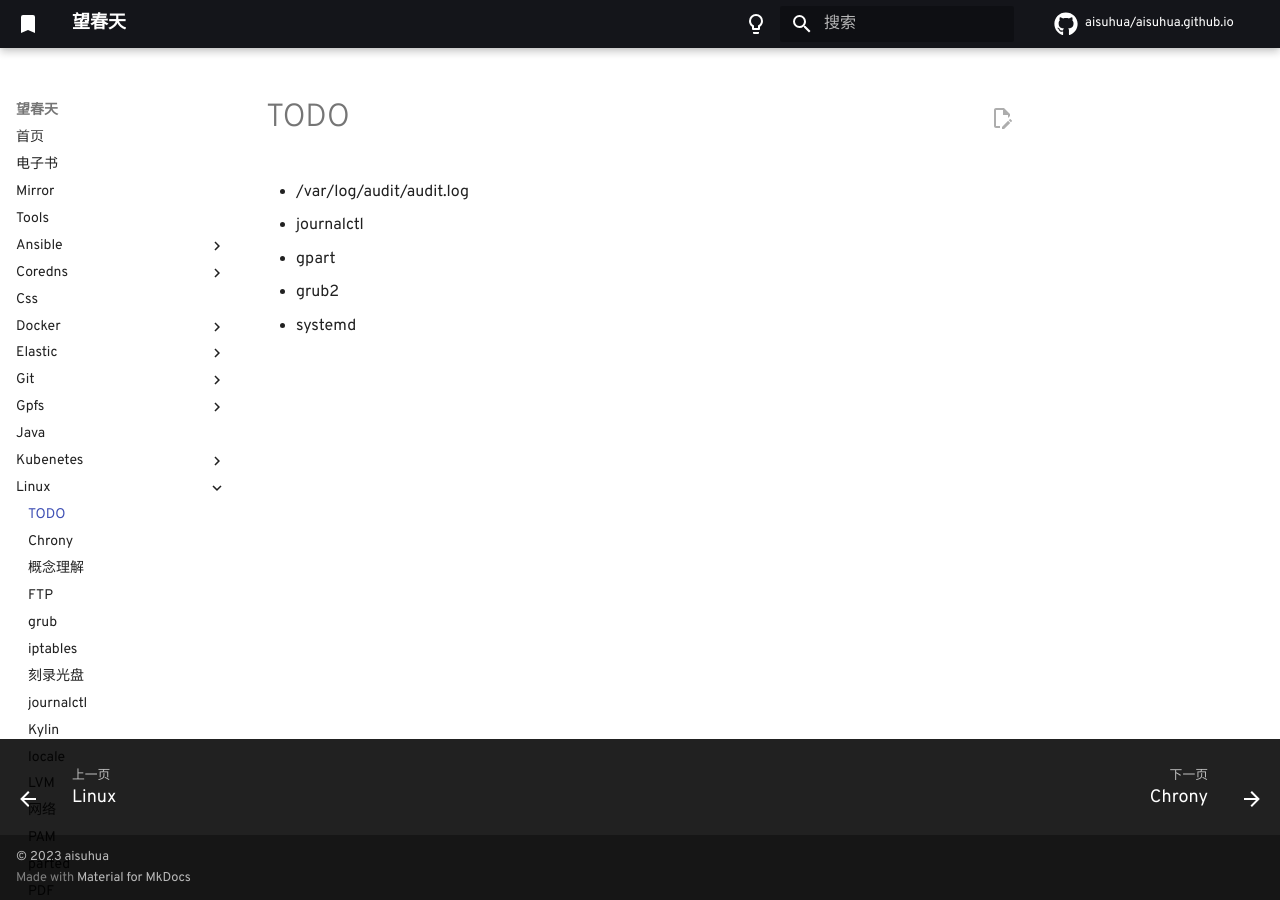
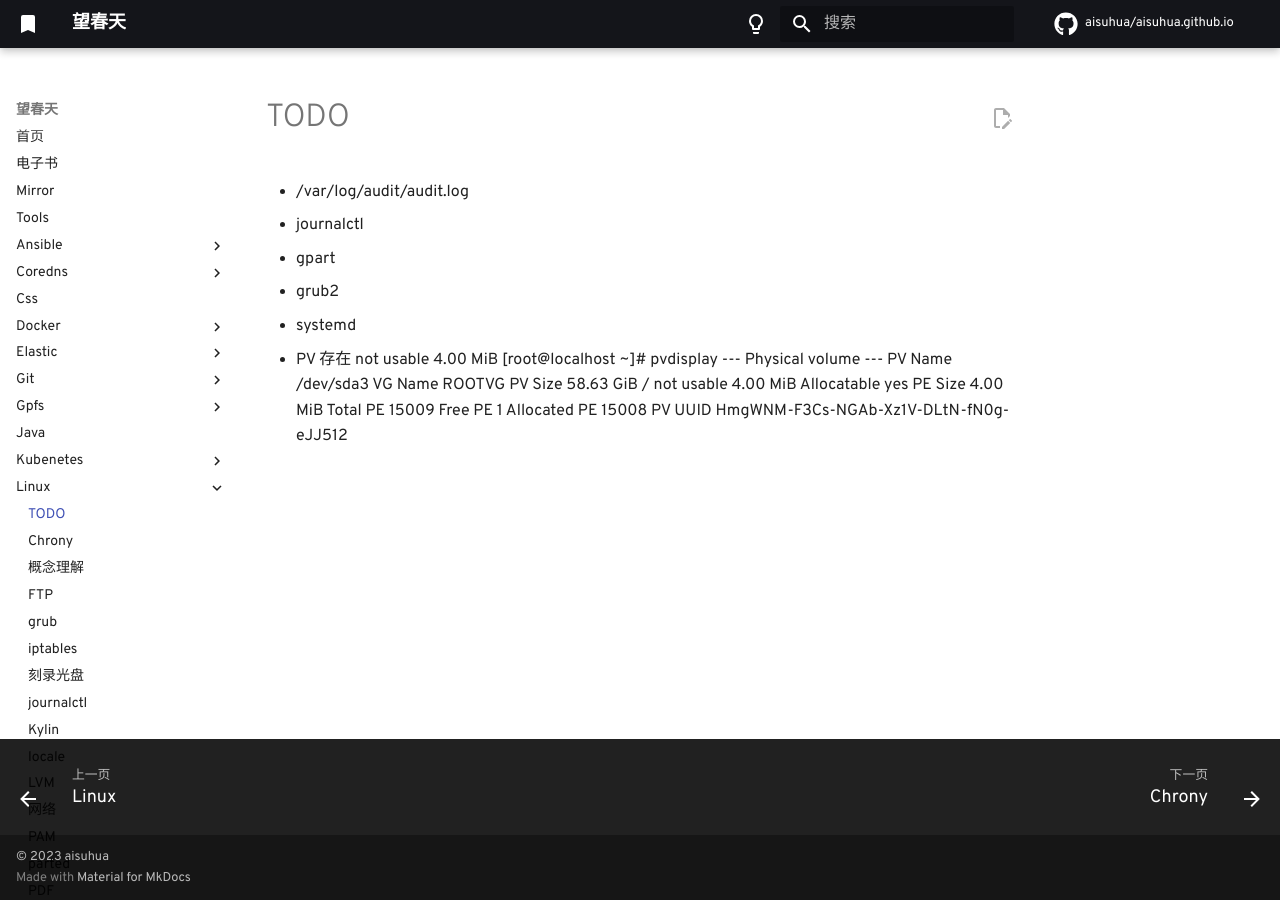
Before and after one commit to aisuhua/aisuhua.github.io, an MkDocs documentation site: the page built from docs/linux/TODO.md, in a window 1280 px wide. Built offline with MkDocs 1.6.1 and Material for MkDocs 9.7.7, drawn with Linux system fonts in a browser that asks for light colours; comment, search, counter and statistics services are not loaded.

Commit message:
README.md

```diff
--- a/docs/linux/TODO.md
+++ b/docs/linux/TODO.md
@@ -5,3 +5,15 @@
 - gpart
 - grub2
 - systemd
+- PV 存在 not usable 4.00 MiB
+[root@localhost ~]# pvdisplay
+  --- Physical volume ---
+  PV Name               /dev/sda3
+  VG Name               ROOTVG
+  PV Size               58.63 GiB / not usable 4.00 MiB
+  Allocatable           yes
+  PE Size               4.00 MiB
+  Total PE              15009
+  Free PE               1
+  Allocated PE          15008
+  PV UUID               HmgWNM-F3Cs-NGAb-Xz1V-DLtN-fN0g-eJJ512
```
